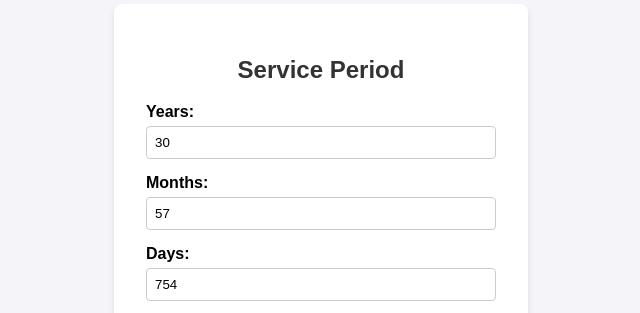
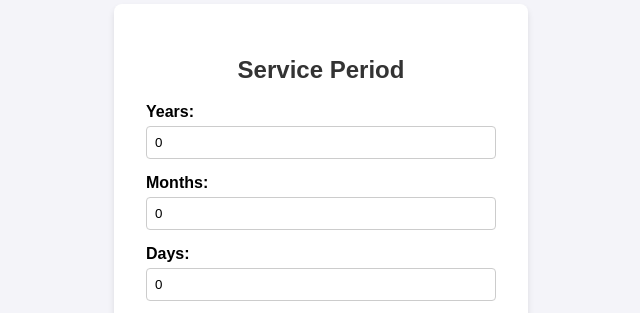
Before and after one commit to spidermanhr/staz, a plain HTML site: page index.html in a window 1280 px wide. Shown: the part 171-484 px from the top of the page, 319-959 px from the left. Drawn offline with Linux system fonts and the light colour scheme.

Commit message:
Update index.html

```diff
--- a/index.html
+++ b/index.html
@@ -70,17 +70,17 @@
 
     <div class="input-group">
         <label for="inputYears">Years:</label>
-        <input type="number" id="inputYears" value="30">
+        <input type="number" id="inputYears" value="0">
     </div>
 
     <div class="input-group">
         <label for="inputMonths">Months:</label>
-        <input type="number" id="inputMonths" value="57">
+        <input type="number" id="inputMonths" value="0">
     </div>
 
     <div class="input-group">
         <label for="inputDays">Days:</label>
-        <input type="number" id="inputDays" value="754">
+        <input type="number" id="inputDays" value="0">
     </div>
 
     <button onclick="normalizeServicePeriod()">Calculate</button>
```
